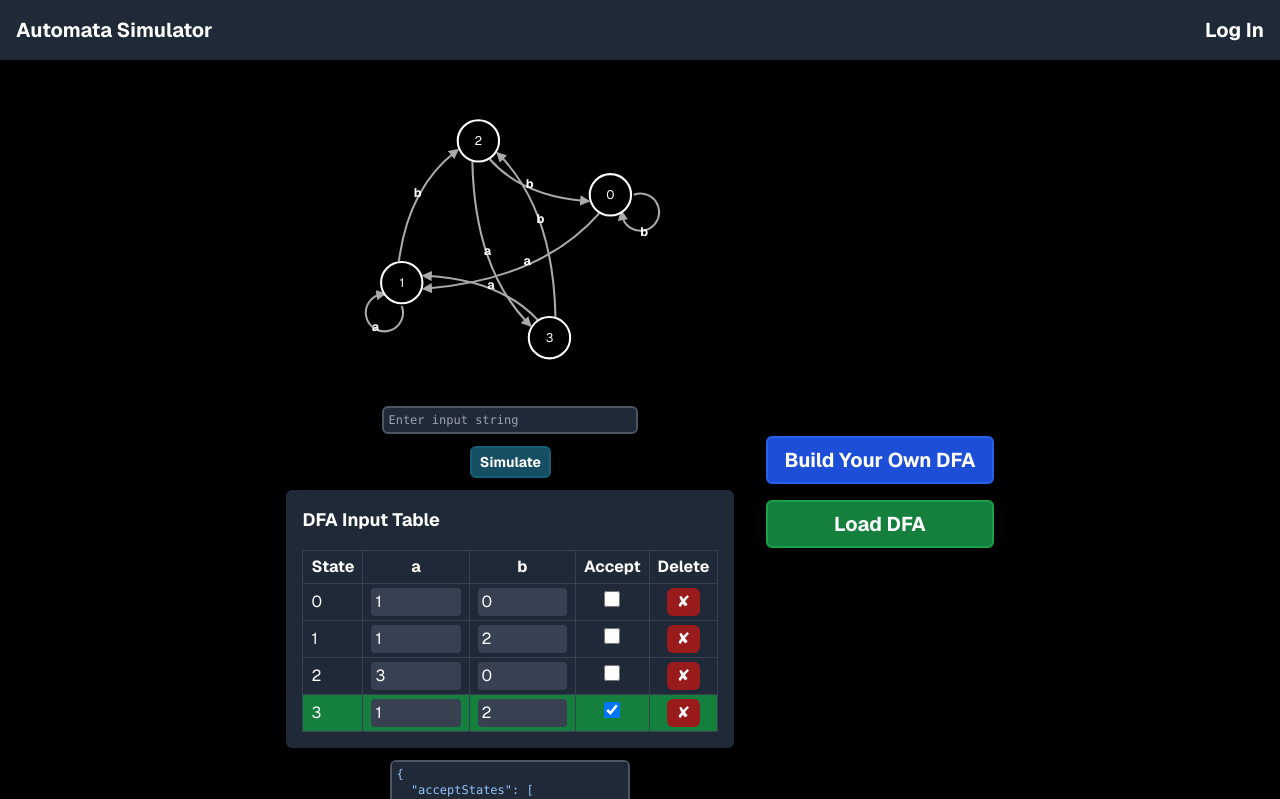
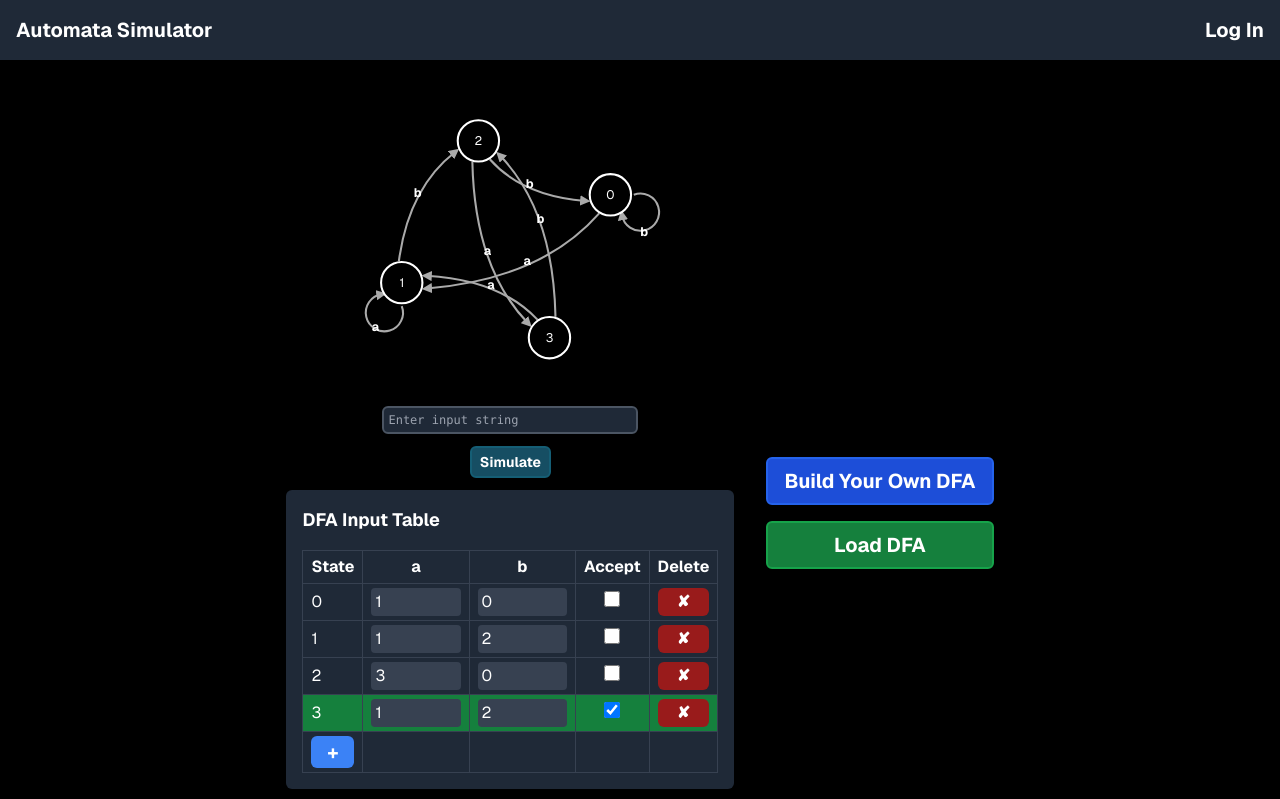
Before and after one commit to igreat/regular-languages-simulator, a Next.js app: page / in a window 1280 px wide. Shown: the top 799 px of the page. Built offline with nearby package versions, Linux system fonts and the light colour scheme.

Commit message:
add ability to add new states to table

```diff
--- a/src/app/DFAInputTable.tsx
+++ b/src/app/DFAInputTable.tsx
@@ -75,7 +75,7 @@ function DFAInputTable({ onDFAChange, initialDFA }: DFAInputTableProps) {
                                                 : ""
                                         }
                                         className="w-full bg-gray-700 text-white px-1 py-0.5 rounded"
-                                        placeholder={`q${state}`}
+                                        placeholder={`${state}`}
                                         onChange={(e) => {
                                             const newTable = { ...table };
                                             if (!newTable[state]) newTable[state] = {};
@@ -110,13 +110,32 @@ function DFAInputTable({ onDFAChange, initialDFA }: DFAInputTableProps) {
                                         setStates(states.filter((s) => s !== state));
                                         setAcceptStates(acceptStates.filter((s) => s !== state));
                                     }}
-                                    className="bg-red-800 text-white rounded-md px-2.5 py-0.5"
+                                    className="bg-red-800 text-white rounded-md px-2.5 py-0.5 font-bold w-full"
                                 >
                                     ✘
                                 </button>
                             </td>
                         </tr>
                     ))}
+                    <tr>
+                        <td className="border border-gray-700 px-2 py-1">
+                            <button
+                                onClick={() => {
+                                    const newState = Math.max(...states) + 1;
+                                    setStates([...states, newState]);
+                                    setTable({ ...table, [newState]: {} });
+                                }}
+                                className="bg-blue-500 text-white rounded-md px-2.5 py-0.5 font-bold text-xl w-full"
+                            >
+                                +
+                            </button>
+                        </td>
+                        {inputSymbols.map((sym) => (
+                            <td key={sym} className="border border-gray-700 px-2 py-1"></td>
+                        ))}
+                        <td className="border border-gray-700 px-2 py-1"></td>
+                        <td className="border border-gray-700 px-2 py-1"></td>
+                    </tr>
                 </tbody>
             </table>
         </div>
```
